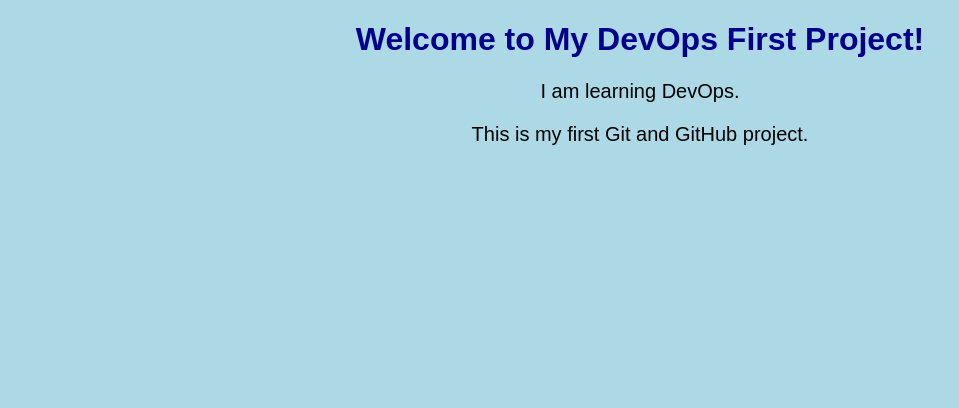
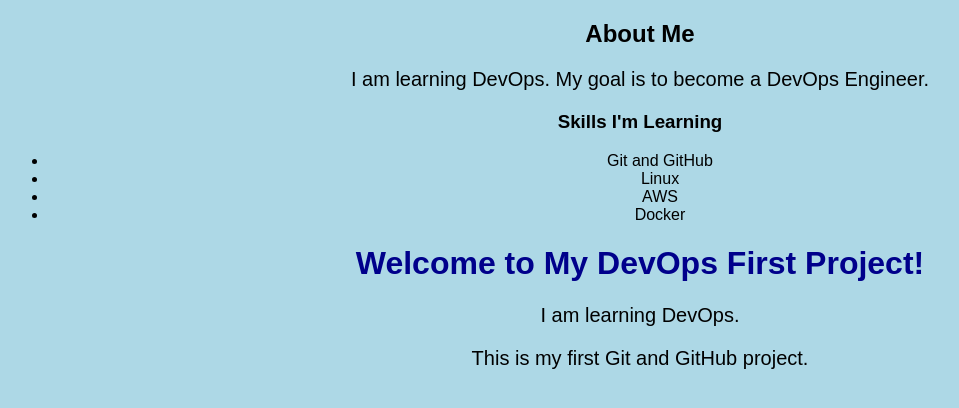
Before and after one commit to sachin0065/my-first-devops-project, a plain HTML site: page index.html in a window 1280 px wide. Shown: the whole page, without its empty margins (0-959 px from the left). Drawn offline with Linux system fonts and the light colour scheme.

Commit message:
Added about section

```diff
--- a/index.html
+++ b/index.html
@@ -4,7 +4,23 @@
     <title>My First DevOps Project</title>
     <link rel="stylesheet" href="style.css">
 </head>
+<section>
+    <h2>About Me</h2>
 
+    <p>
+        I am learning DevOps.
+        My goal is to become a DevOps Engineer.
+    </p>
+
+    <h3>Skills I'm Learning</h3>
+
+    <ul>
+        <li>Git and GitHub</li>
+        <li>Linux</li>
+        <li>AWS</li>
+        <li>Docker</li>
+    </ul>
+</section>
 <body>
 
     <h1>Welcome to My DevOps First Project!</h1>
```
